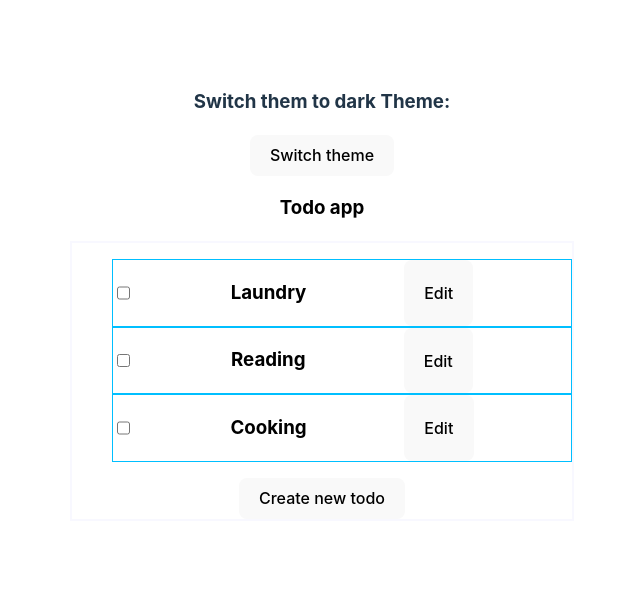
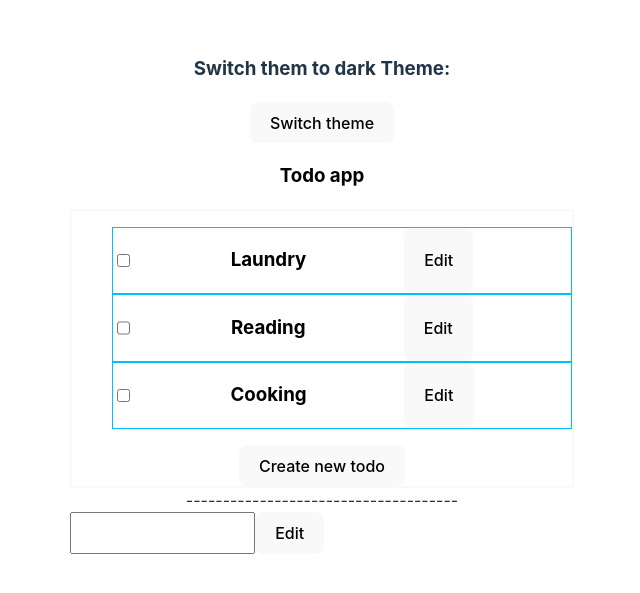
Before and after one commit to nevinm/Redux-study, a React (Vite) app: page / in a window 1280 px wide. Shown: the part 105-698 px from the top of the page, without its empty margins (318-958 px from the left). Built offline with nearby package versions, Linux system fonts and the light colour scheme.

Commit message:
Added ref forward to prac

```diff
--- a/src/App.css
+++ b/src/App.css
@@ -89,3 +89,7 @@
   display: flex;
   z-index: 1000;
 }
+
+.parent-ref-container {
+  display: flex;
+}
--- a/src/App.tsx
+++ b/src/App.tsx
@@ -5,6 +5,7 @@ import './App.css'
 import { Todo } from './components/Todo';
 import { ThemeProvider } from "./context/ThemeProvider"
 import { ThemeSwitcher } from "./components/ThemeSwitcher"
+import { Parent } from "./components/RefPrac/Parent"
 
 function App() {
   const [count, setCount] = useState(0)
@@ -14,6 +15,8 @@ function App() {
       <ThemeSwitcher />
 
       <Todo />
+      -------------------------------------
+      <Parent />
     </ThemeProvider>
   )
 }
--- /dev/null
+++ b/src/components/RefPrac/Child.jsx
@@ -0,0 +1,9 @@
+import { forwardRef } from "react"
+
+export const Child = forwardRef((props, childRef) => {
+    return (
+        <>
+            <input ref={childRef} {...props} />
+        </>
+    )
+})
--- /dev/null
+++ b/src/components/RefPrac/Parent.jsx
@@ -0,0 +1,17 @@
+import { useRef } from "react"
+import { Child } from "./Child"
+
+export const Parent = () => {
+    const childRef = useRef(null)
+
+    const handleEdit = () => {
+        childRef.current.focus()
+    }
+
+    return (
+        <div className="parent-ref-container">
+            <Child ref={childRef} />
+            <button onClick={handleEdit}>Edit</button>
+        </div>
+    )
+}
```
